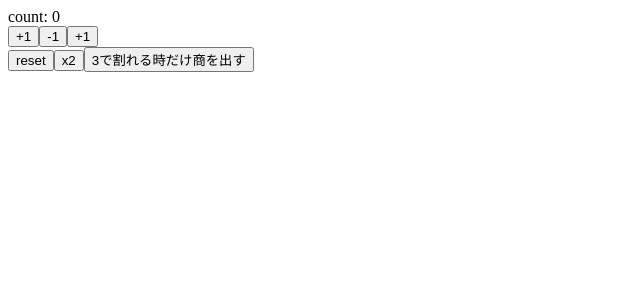
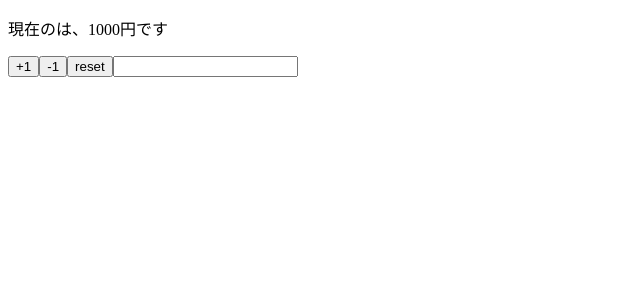
Before and after one commit to kkhs0603/react-hooks-101, a React (Create React App) app: page / in a window 1280 px wide. Shown: the top 300 px of the page, without its empty margins (0-640 px from the left). Built offline with nearby package versions, Linux system fonts and the light colour scheme.

Commit message:
state複数変更

```diff
--- a/src/App.js
+++ b/src/App.js
@@ -1,36 +1,27 @@
 import React, { useState } from 'react'
 
-const App = () => {
-  //１番目の要素は０番目の要素を操作する。
-  //price , setPrice 慣習
-  const [count, setCount] = useState(0)
-  const increment = () => setCount(count + 1)
-  const decrement = () => setCount(count -1)
-  const increment2 = () => setCount(previousCount => previousCount + 1)
-  const reset = () => setCount(0)
-  const double = () => setCount(previousCount => previousCount * 2)
-  const divide3 = () => setCount(previousCount => {
-    if(previousCount % 3 === 0){
-      return previousCount / 3
-    }else{
-      return previousCount
-    }
-  });
+const App = props => {
+  const [name, setName] = useState(props.name)
+  const [price, setPrice] = useState(props.price)
+
+  const reset = () => {
+    setPrice(props.price)
+    setName(props.name)
+  }
   return (
-    // <> <React.Fragment> は同義
     <>
-      <div className="App">count: {count}</div>
-      <button onClick={increment}>+1</button>
-      <button onClick={decrement}>-1</button>
-      <button onClick={increment2}>+1</button>
-      <div>
-        <button onClick={reset}>reset</button>
-        <button onClick={double}>x2</button>
-        <button onClick={divide3}>3で割れる時だけ商を出す</button>
-
-      </div>
+      <p>現在の{name}は、{price}円です</p>
+      <button onClick={()=> setPrice(price + 1)}>+1</button>
+      <button onClick={()=> setPrice(price - 1)}>-1</button>
+      <button onClick={reset}>reset</button>
+      <input value={name} onChange={e=>setName(e.target.value)}></input>
     </>
   )
 }
 
+App.defaultProps = {
+  name: '',
+  price: 1000
+}
+
 export default App;
```
